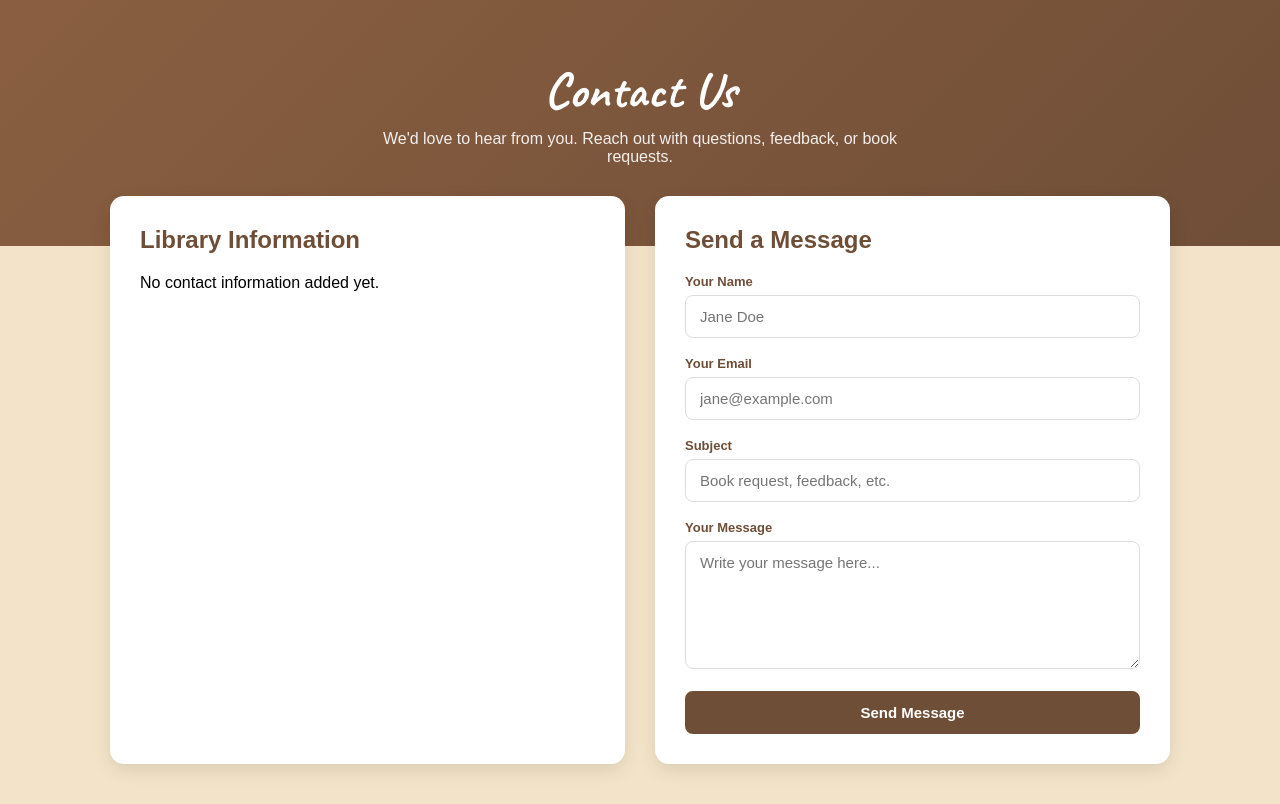
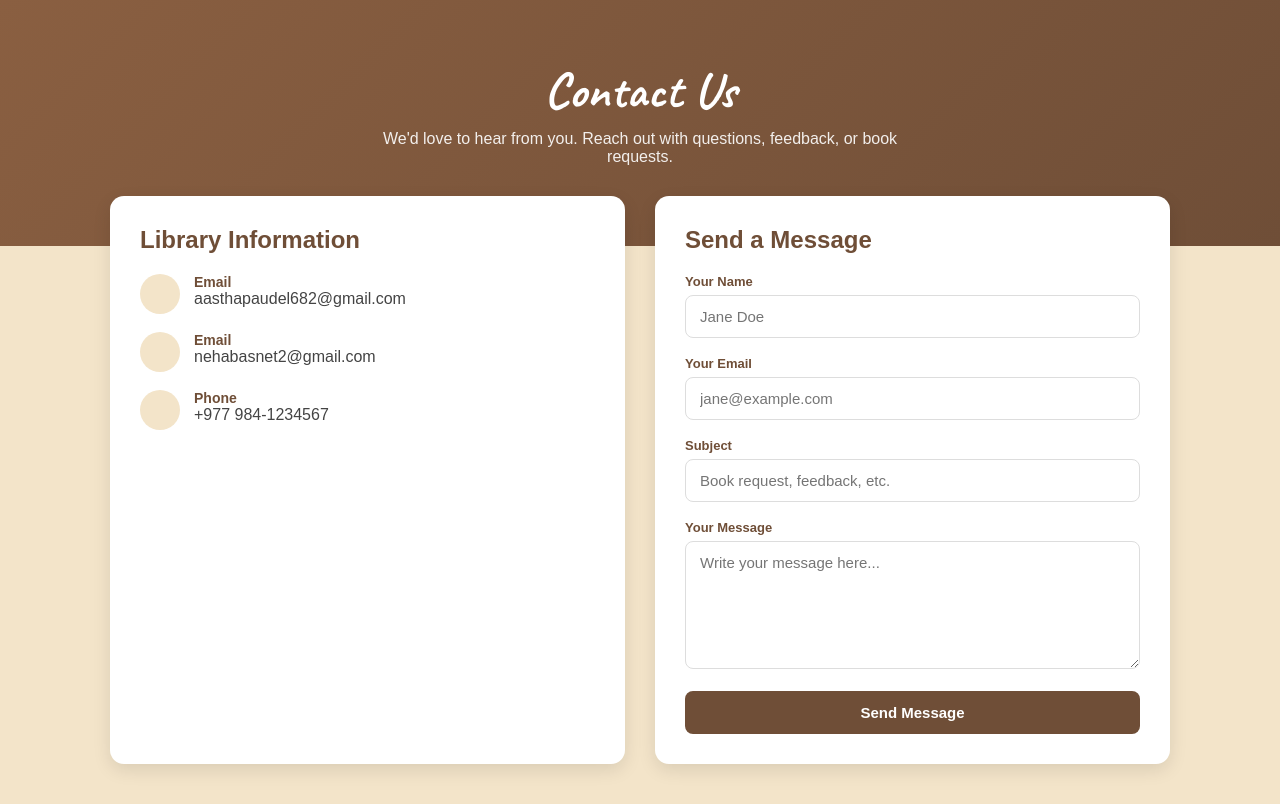
Before and after one commit to nehabasnet/library_management_system, a Django app: page /contact/ in a window 1280 px wide. Shown: the part 69-873 px from the top of the page. Run offline with Django 5.2, Linux system fonts and the light colour scheme; data that the repository does not hold is empty.

Commit message:
Contact more changes

```diff
--- a/library_management/templates/library/contact.html
+++ b/library_management/templates/library/contact.html
@@ -307,8 +307,30 @@
             </div>
           </div>
           {% else %}
-          <p>No contact information added yet.</p>
+          <p></p>
           {% endif %}
+
+          <div class="info-row">
+            <div class="info-icon"></div>
+            <div>
+              <strong>Email</strong>
+              <span>aasthapaudel682@gmail.com</span>
+            </div>
+          </div>
+          <div class="info-row">
+            <div class="info-icon"></div>
+            <div>
+              <strong>Email</strong>
+              <span>nehabasnet2@gmail.com</span>
+            </div>
+          </div>
+          <div class="info-row">
+            <div class="info-icon"></div>
+            <div>
+              <strong>Phone</strong>
+              <span>+977 984-1234567</span>
+            </div>
+          </div>
         </div>
 
         <div class="card">
```
